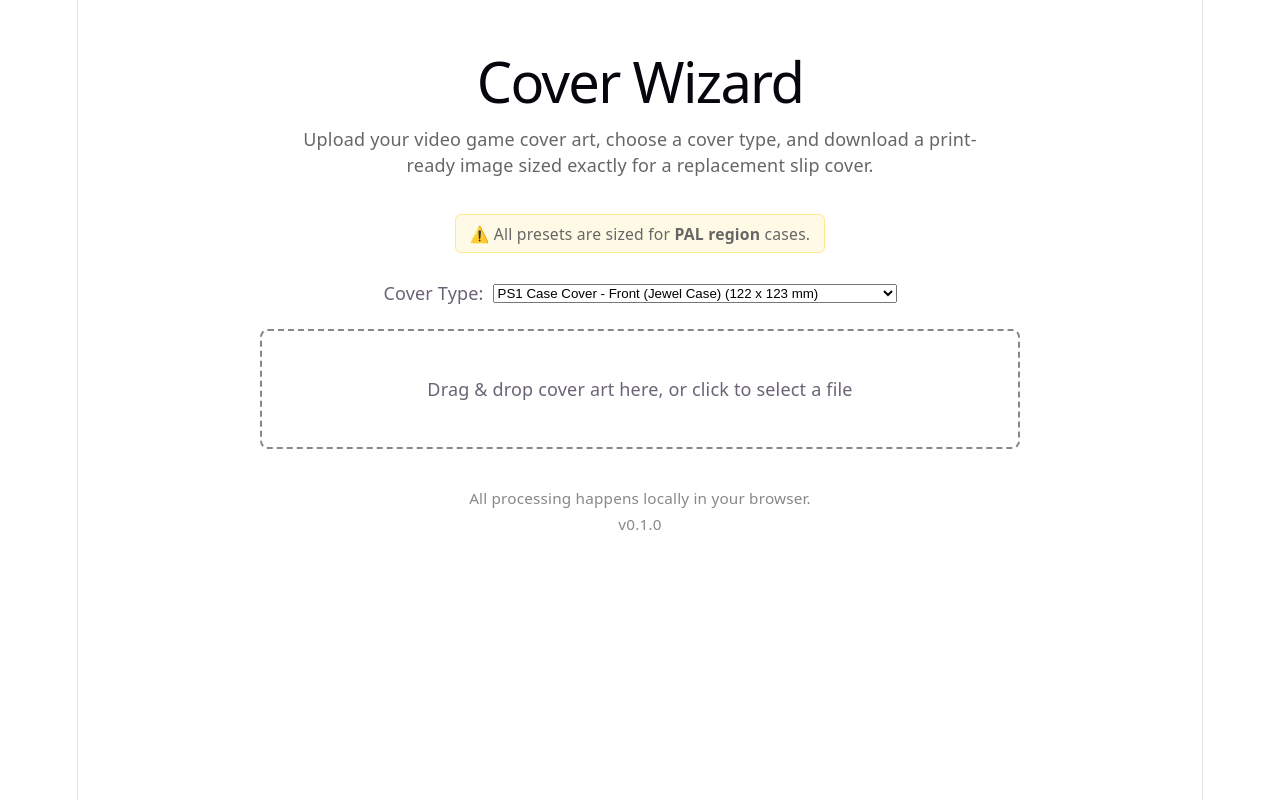
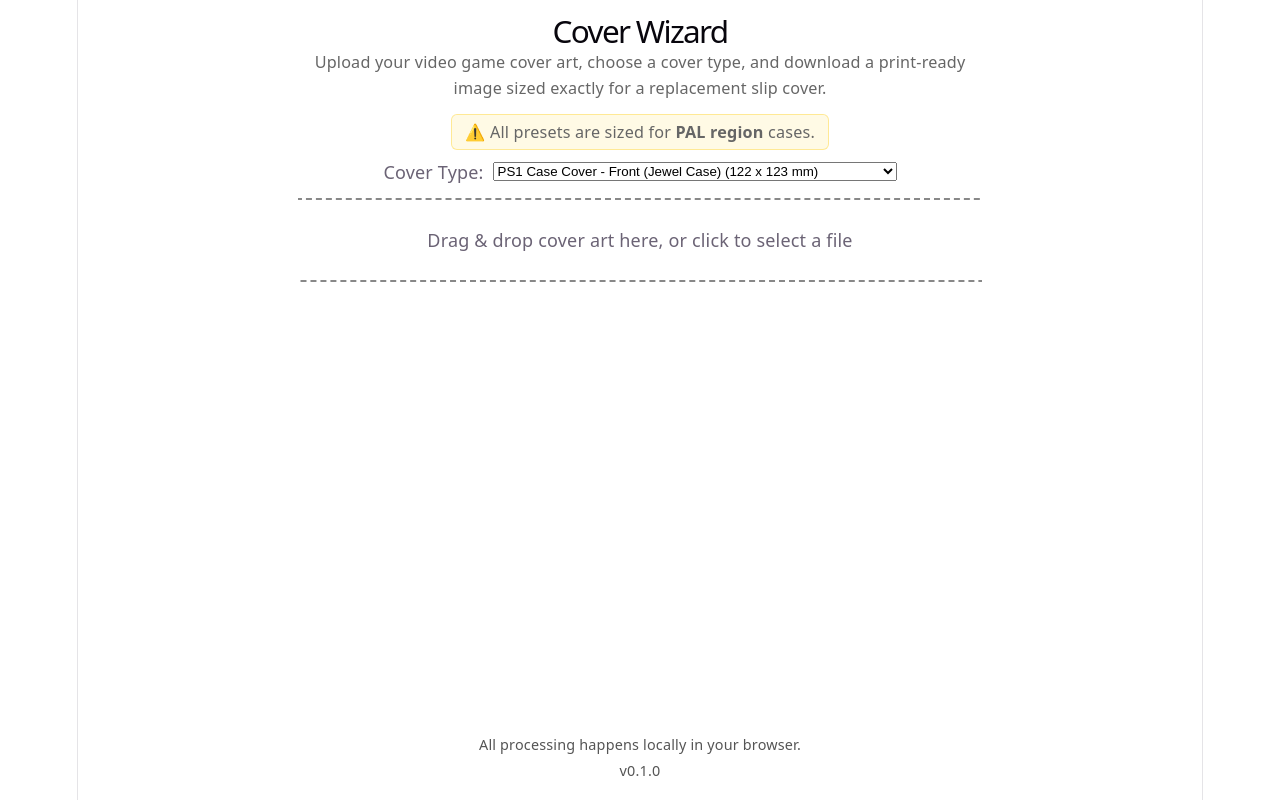
Before and after one commit to shgamedev/CoverWizard, a React (Vite) app: page / in a window 1280 px wide. Built offline with nearby package versions, Linux system fonts and the light colour scheme.

Commit message:
Refactor CSS styles for improved layout and consistency across components

```diff
--- a/src/App.css
+++ b/src/App.css
@@ -1,15 +1,30 @@
 /* CoverWizard app styles (plain CSS) */
 .app {
   max-width: 720px;
+  height: 100dvh;
   margin: 0 auto;
-  padding: 2rem 1rem;
+  padding: 1rem 1rem 0.5rem;
   text-align: center;
+  display: flex;
+  flex-direction: column;
+  overflow: hidden;
+  box-sizing: border-box;
+}
+
+.app__header {
+  flex-shrink: 0;
+}
+
+.app__header h1 {
+  margin: 0 0 0.25rem;
+  font-size: 1.75rem;
 }
 
 .app__header p {
   color: #666;
   max-width: 1024px;
-  margin: 0.5rem auto 1.5rem;
+  margin: 0.25rem auto 0.5rem;
+  font-size: 0.9rem;
 }
 
 .app__region-notice {
@@ -18,30 +33,35 @@
   background-color: rgba(255, 200, 0, 0.1);
   border: 1px solid rgba(255, 200, 0, 0.35);
   border-radius: 6px;
-  padding: 0.3rem 0.75rem;
-  font-size: 0.875rem;
-  margin-bottom: 1rem;
+  padding: 0.2rem 0.75rem;
+  font-size: 0.8rem;
+  margin-bottom: 0.5rem;
 }
 
 .app__main {
+  flex: 1;
   display: flex;
   flex-direction: column;
-  gap: 1.25rem;
+  gap: 0.75rem;
   align-items: center;
+  overflow: hidden;
+  min-height: 0;
 }
 
 .preset-selector {
   display: flex;
   gap: 0.5rem;
   align-items: center;
+  flex-shrink: 0;
 }
 
 .dropzone {
   width: 100%;
   border: 2px dashed #888;
   border-radius: 8px;
-  padding: 2.5rem 1rem;
+  padding: 1.5rem 1rem;
   cursor: pointer;
+  flex-shrink: 0;
   transition:
     border-color 0.2s ease,
     background-color 0.2s ease;
@@ -53,14 +73,17 @@
 }
 
 .preview-canvas-wrapper {
-  max-width: 100%;
+  flex: 1;
+  min-height: 0;
   display: flex;
   justify-content: center;
+  align-items: center;
 }
 
 .preview-canvas {
   display: block;
-  max-height: 50vh;
+  max-height: 100%;
+  max-width: 100%;
   width: auto;
   height: auto;
   border: 1px solid #ccc;
@@ -68,38 +91,42 @@
 }
 
 .download-button {
-  padding: 0.6rem 1.4rem;
+  padding: 0.5rem 1.2rem;
   font-size: 1rem;
   cursor: pointer;
 }
 
 .app__error {
   color: #d33;
+  flex-shrink: 0;
 }
 
 .app__buttons {
   display: flex;
   gap: 0.5rem;
+  flex-shrink: 0;
 }
 
 .app__print-notice {
   max-width: 480px;
   color: #888;
-  font-size: 0.825rem;
-  line-height: 1.5;
+  font-size: 0.775rem;
+  line-height: 1.4;
   border-top: 1px solid #333;
-  padding-top: 0.75rem;
+  padding-top: 0.5rem;
   margin: 0;
+  flex-shrink: 0;
 }
 
 .app__footer {
-  margin-top: 2rem;
-  font-size: 0.85rem;
-  color: #888;
+  flex-shrink: 0;
+  padding: 0.4rem 0;
+  font-size: 0.8rem;
+  color: #555;
 }
 
 @media (max-width: 768px) {
   .app {
-    padding: 1.5rem 0.75rem;
+    padding: 0.75rem 0.75rem 0.25rem;
   }
 }
--- a/src/index.css
+++ b/src/index.css
@@ -11,8 +11,8 @@
   --shadow:
     rgba(0, 0, 0, 0.1) 0 10px 15px -3px, rgba(0, 0, 0, 0.05) 0 4px 6px -2px;
 
-  --sans: system-ui, 'Segoe UI', Roboto, sans-serif;
-  --heading: system-ui, 'Segoe UI', Roboto, sans-serif;
+  --sans: system-ui, "Segoe UI", Roboto, sans-serif;
+  --heading: system-ui, "Segoe UI", Roboto, sans-serif;
   --mono: ui-monospace, Consolas, monospace;
 
   font: 18px/145% var(--sans);
@@ -56,7 +56,8 @@
   margin: 0 auto;
   text-align: center;
   border-inline: 1px solid var(--border);
-  min-height: 100svh;
+  height: 100dvh;
+  overflow: hidden;
   display: flex;
   flex-direction: column;
   box-sizing: border-box;
@@ -64,6 +65,7 @@
 
 body {
   margin: 0;
+  overflow: hidden;
 }
 
 h1,
```
